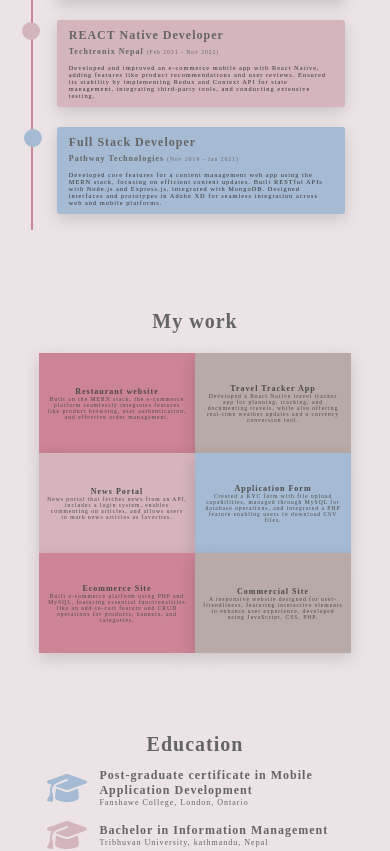
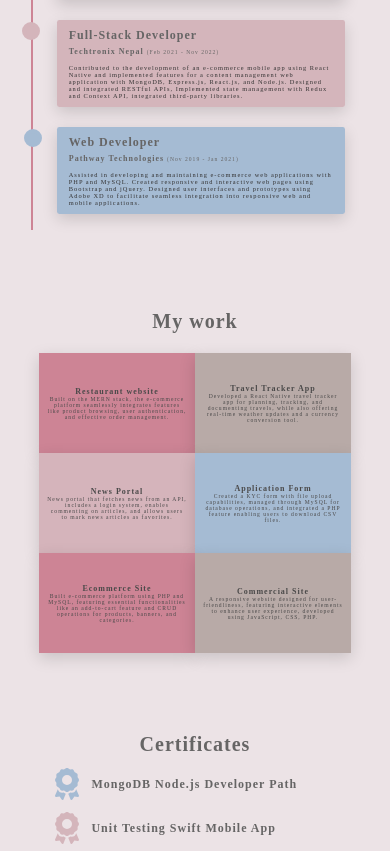
Before and after one commit to matinadongol/portfolio, a React (Create React App) app in the folder portfolio/: page / in a window 390 px wide. Shown: the part 780-1631 px from the top of the page. Built offline with nearby package versions, Linux system fonts and the light colour scheme; a web font is replaced by a local one.

Commit message:
added certificate section

```diff
--- a/portfolio/src/App.js
+++ b/portfolio/src/App.js
@@ -1,5 +1,6 @@
 import './App.css';
 import About from './about/About';
+import Certificates from './certificates/Certificates';
 import Education from './education/Education';
 import Experience from './experience/Experience';
 import Home from './home/Home';
@@ -14,6 +15,7 @@ function App() {
       <Skills/>
       <Experience/>
       <Projects/>
+      <Certificates/>
       <Education/>
     </div>
   );
--- /dev/null
+++ b/portfolio/src/certificates/Certificates.css
@@ -0,0 +1,51 @@
+.certificatesContainer{
+  margin: 20rem 2rem;
+}
+.certificatesSubDiv{
+  display: flex;
+  justify-content: center;
+  align-items: center;
+  text-align: left;
+  margin: 3rem 0;
+  gap: 3rem;
+}
+.certificateLeft{
+  display: flex;
+  align-items: center;
+  justify-content: left;
+  flex-direction: column;
+  gap: 1rem;
+}
+.awardIcon{
+  font-size: 8rem;
+  margin: 0 auto 0 0;
+}
+.certificatesSubDiv:nth-child(2) .awardIcon {
+  color: #a5bbd3;
+}
+
+.certificatesSubDiv:nth-child(3) .awardIcon {
+  color: #d4b5bb;
+}
+.certificateName{
+  width: 40%;
+}
+.certificateName a{
+  text-decoration: none;
+  color: #666565;
+}
+@media (max-width: 1024px) {
+  .certificateName{
+    width: 50%;
+  }
+}
+@media (max-width: 768px) {
+  .certificateName{
+    width: 55%;
+  }
+}
+@media (max-width: 625px) {
+  .certificateName{
+    width: 65%;
+  }
+}
--- /dev/null
+++ b/portfolio/src/certificates/Certificates.jsx
@@ -0,0 +1,34 @@
+import React from 'react'
+import "../certificates/Certificates.css"
+import { FontAwesomeIcon } from '@fortawesome/react-fontawesome'
+import { faAward } from '@fortawesome/free-solid-svg-icons'
+
+export default function Certificates() {
+  return (
+    <>
+      <div className="certificatesContainer">
+        <h1>Certificates</h1>
+        <div className="certificatesSubDiv">
+          <div className="certificateLeft">
+            <FontAwesomeIcon icon={faAward} className="awardIcon" />
+          </div>
+          <div className="certificateName">
+            <a href='https://learn.mongodb.com/c/pM8c7714TFCfeb46eZph0A'>
+            <h3>MongoDB Node.js Developer Path</h3>
+          </a>
+          </div>
+        </div>
+        <div className="certificatesSubDiv">
+          <div className="certificateLeft">
+            <FontAwesomeIcon icon={faAward} className="awardIcon"/>
+          </div>
+          <div className="certificateName">
+            <a href='https://www.udemy.com/certificate/UC-bbc38682-29ea-48fd-8d70-903c09af6ce2/'>
+            <h3>Unit Testing Swift Mobile App </h3>
+          </a>
+          </div>
+        </div>
+      </div>
+    </>
+  )
+}
--- a/portfolio/src/experience/Experience.jsx
+++ b/portfolio/src/experience/Experience.jsx
@@ -11,21 +11,21 @@ export default function Experience() {
             <div className="content">
                 <h3>Software Developer CO-OP</h3>
                 <h5>BlackBerry Limited <span>(Jan 2024 - April 2024)</span></h5>
-                <p>Designed and implemented software features in Objective-C for a cybersecurity R&D team, contributing creative ideas and ensuring secure mobile app development aligned with industry best practices. Actively participated in Agile/Scrum ceremonies and sprint planning.</p>
+                <p>Developed and debugged software features using Objective-C for a cybersecurity application, implemented continuous integration with Jenkins, and managed dependencies using Gradle. Actively participated in Agile/Scrum ceremonies and sprint planning.</p>
             </div>
         </div>
         <div className="container right techtronix">
             <div className="content">
-                <h3>REACT Native Developer</h3>
+                <h3>Full-Stack Developer</h3>
                 <h5>Techtronix Nepal <span>(Feb 2021 - Nov 2022)</span></h5>
-                <p>Developed and improved an e-commerce mobile app with React Native, adding features like product recommendations and user reviews. Ensured its stability by implementing Redux and Context API for state management, integrating third-party tools, and conducting extensive testing.</p>
+                <p>Contributed to the development of an e-commerce mobile app using React Native and implemented features for a content management web application with MongoDB, Express.js, React.js, and Node.js. Designed and integrated RESTful APIs, Implemented state management with Redux and Context API, integrated third-party libraries.</p>
             </div>
         </div>
         <div className="container left pathway">
             <div className="content">
-                <h3>Full Stack Developer</h3>
+                <h3>Web Developer</h3>
                 <h5>Pathway Technologies <span>(Nov 2019 - Jan 2021)</span></h5>
-                <p>Developed core features for a content management web app using the MERN stack, focusing on efficient content updates. Built RESTful APIs with Node.js and Express.js, integrated with MongoDB. Designed interfaces and prototypes in Adobe XD for seamless integration across web and mobile platforms.</p>
+                <p>Assisted in developing and maintaining e-commerce web applications with PHP and MySQL. Created responsive and interactive web pages using Bootstrap and jQuery. Designed user interfaces and prototypes using Adobe XD to facilitate seamless integration into responsive web and mobile applications. </p>
             </div>
         </div>
     </div>
--- a/portfolio/src/skills/Skills.jsx
+++ b/portfolio/src/skills/Skills.jsx
@@ -20,7 +20,7 @@ function Skills() {
           <div className="skillsListLeft">
             <h5>Swift</h5>
             <h5>Objective-C</h5>
-            <h5>mySQL</h5>
+            <h5>MySQL</h5>
             <h5>Adobe XD</h5>
             <h5>GIT</h5>
             <h5>Jira</h5>
```
Also changed, not shown: 1 other file (tests, documents, lock files or other folders).
